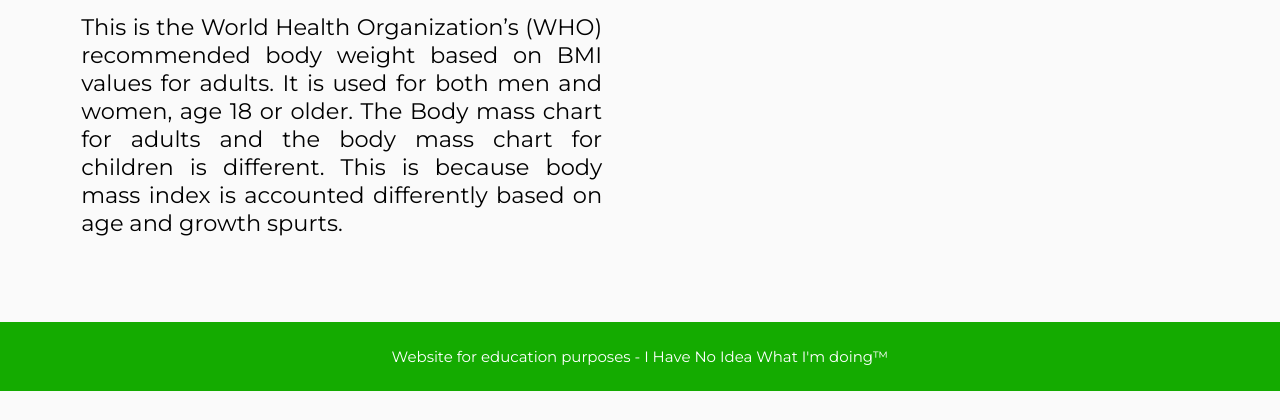
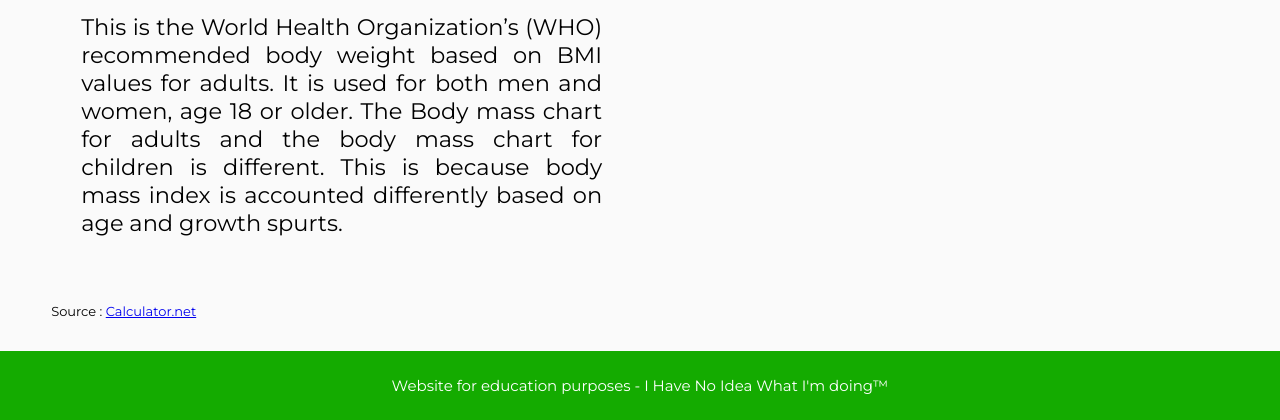
Before and after one commit to datgai/Noms-DjangoWebapp, a Django app: page /bmi/ in a window 1280 px wide. Shown: the part 1183-1603 px from the top of the page. Before the commit the page ends 1574 px from the top, so only its background shows below. Run offline with Django 4.2, Linux system fonts and the light colour scheme.

Commit message:
Added source to BMI Calc

```diff
--- a/foodie/templates/foodie/bmi.html
+++ b/foodie/templates/foodie/bmi.html
@@ -25,6 +25,7 @@
             <h5 id="bmiValue"> 0.0 </h5> <sub>kg/m <sup>2</sup> </sub>
         </div>
     </div>
+</form>
 
 <div class="bmiInfo">
     <div class="bmiAdult">
@@ -108,6 +109,8 @@
             metabolism changes as they get older.</p>
     </div>
 </div>
-</form>
 
+<p style="font-size: small;"> Source : <a
+        href="https://www.calculator.net/bmi-calculator.html?ctype=metric&cage=19&csex=m&cheightfeet=5&cheightinch=10&cpound=160&cheightmeter=180&ckg=65&printit=0">
+        Calculator.net </a> </p>
 {% endblock %}
```
Lines whose indentation alone changed are shown as unchanged.
